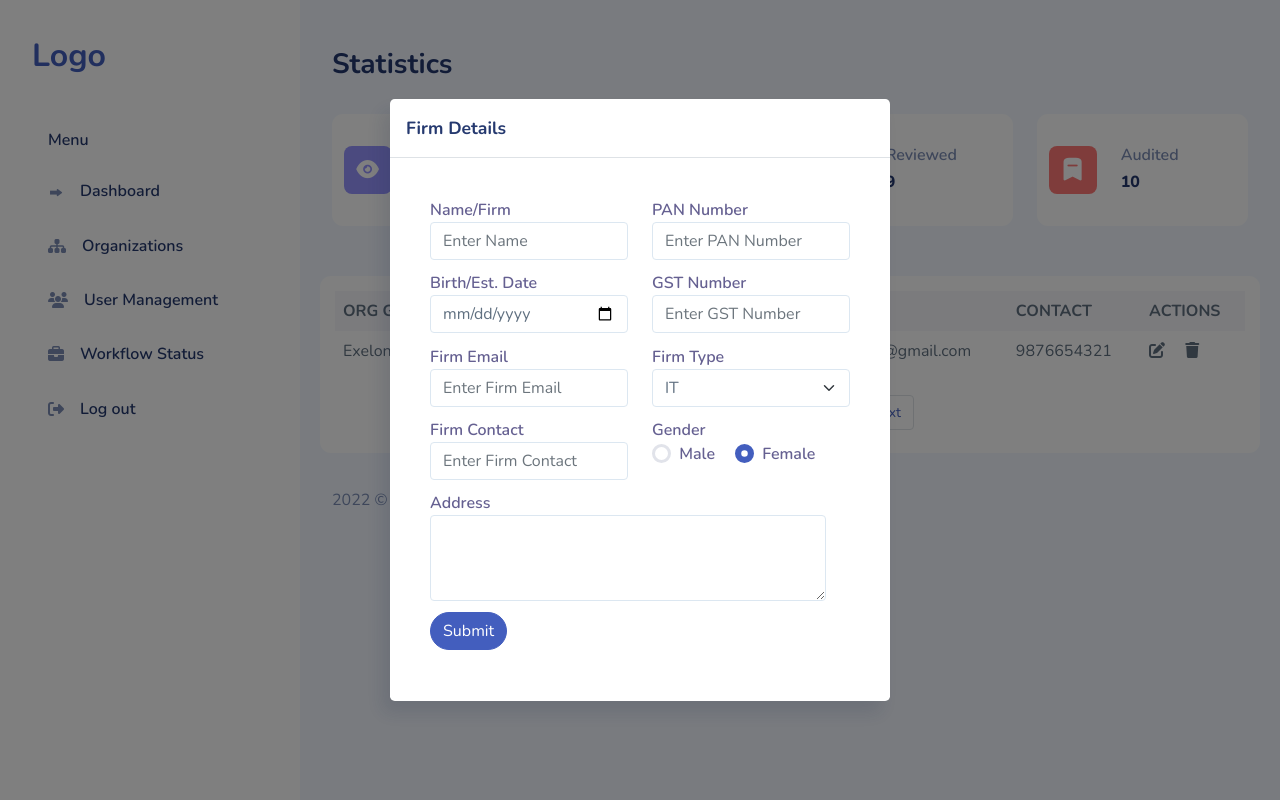
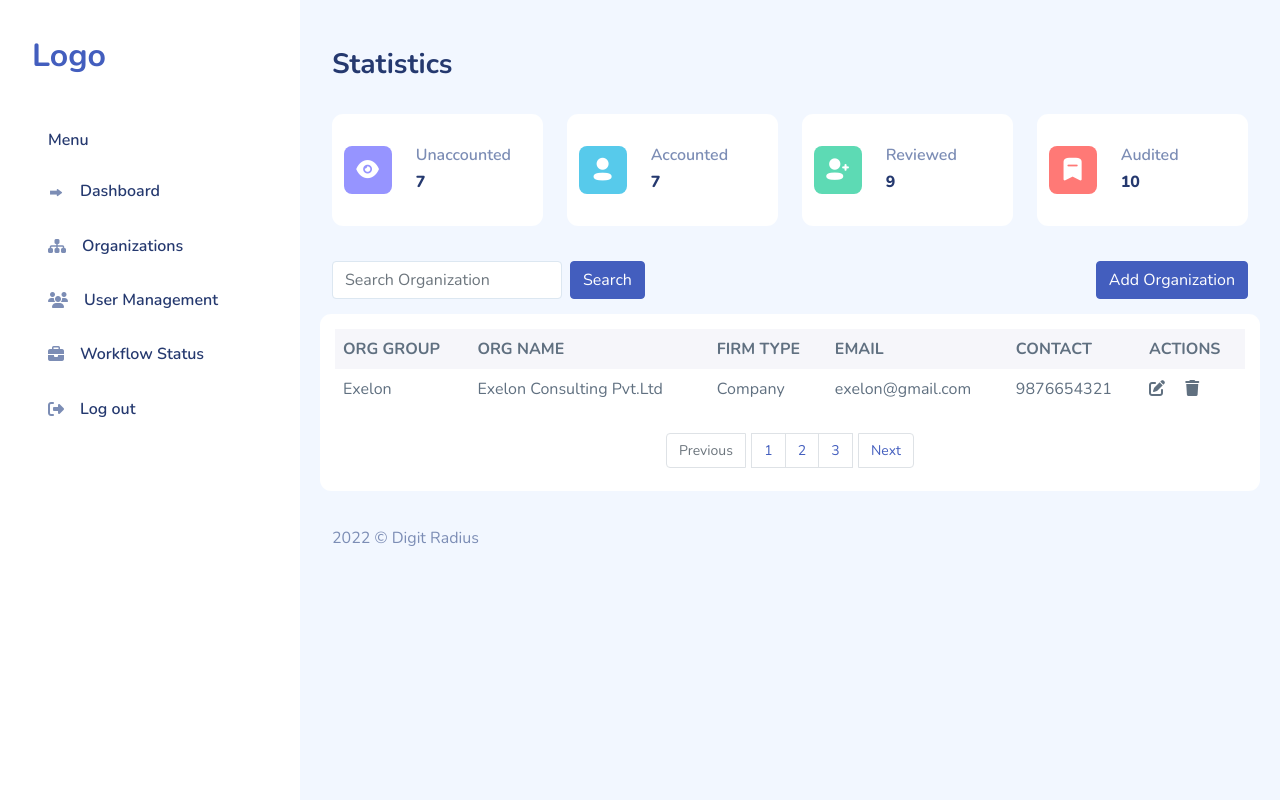
Before and after one commit to vone8/esystem, a PHP site: page /organizations.php in a window 1280 px wide. Run offline with PHP 8.4, Linux system fonts and the light colour scheme; the visitor is signed in with stand-in values (Sample User, id 1); data that the repository does not hold is empty; some libraries are stand-ins or nearby versions; some web fonts are replaced.

Commit message:
Add Organization

```diff
--- a/assets/css/custom.css
+++ b/assets/css/custom.css
@@ -93,3 +93,6 @@
 .dashbord-tab .table tbody tr td.uploaded i {
 	color: #5ddab4;
 }
+.search .btn-search {
+	margin-left: 8px;
+}
--- a/organizations.php
+++ b/organizations.php
@@ -132,6 +132,60 @@ if (strlen($_SESSION['adminid']==0)) {
                             </div>
                         </div>
 
+                        <div class="row search">
+                            <div class="col">
+                                <form class="form-inline d-flex align-items-center" action="#">
+                                    <div class="form-group mb-0">
+                                        <input class="form-control" type="search" name="search" placeholder="Search Organization">
+                                    </div>
+                                    <button type="submit" class="btn-search btn btn-primary">Search</button>
+                                </form>
+                            </div>
+                            <div class="col d-flex justify-content-end">
+                                <button class="btn btn-primary" data-bs-toggle="modal" data-bs-target="#exampleModal">Add Organization</button>
+                            </div>
+                        </div>
+
+                        <!-- Modal -->
+                        <div class="modal fade" id="exampleModal" tabindex="-1" aria-labelledby="exampleModalLabel" aria-hidden="true">
+                            <div class="modal-dialog modal-dialog-centered modal-lg">
+                                <div class="modal-content">
+                                <div class="modal-header">
+                                    <h5 class="modal-title" id="exampleModalLabel">Add Organization</h5>
+                                    <button type="button" class="btn-close" data-bs-dismiss="modal" aria-label="Close"></button>
+                                </div>
+                                <div class="modal-body">
+                                    <form>
+                                        <div class="row">
+                                            <div class="col-md-6 my-2">
+                                                <input type="text" class="form-control" placeholder="Enter Organization Group" aria-label="Enter Organization Group">
+                                            </div>
+                                            <div class="col-md-6 my-2">
+                                                <input type="text" class="form-control" placeholder="Enter Organization Name" aria-label="Enter Organization Name">
+                                            </div>
+                                            <div class="col-md-6 my-2">
+                                                <select class="form-select" aria-label="Default select example">
+                                                    <option selected>Company</option>
+                                                    <option value="1">Individual</option>
+                                                </select>
+                                            </div>
+                                            <div class="col-md-6 my-2">
+                                                <input type="text" class="form-control" placeholder="Organization Email" aria-label="Organization Email">
+                                            </div>
+                                            <div class="col-md-6 my-2">
+                                                <input type="text" class="form-control" placeholder="Organization Contact" aria-label="Organization Contact">
+                                            </div>
+                                            <div class="col-md-12 mt-3 ">
+                                                <button type="submit" class="btn btn-primary">Submit</button>
+                                            </div>
+                                        </div>
+                                    </form>
+                                </div>
+
+                                </div>
+                            </div>
+                        </div>
+
                         <div class="row dashbord-tab">
                             <div class="col-12 gen-table">
                                  <table class="table">
@@ -180,17 +234,6 @@ if (strlen($_SESSION['adminid']==0)) {
                         <p>2022 &copy; Digit Radius</p>
                     </div>
                 </div>
-                <?php   $ID = $_SESSION['ID'];
-                        $ret= mysqli_query($con,"SELECT * FROM eff_users WHERE ID = '$ID' ");
-                        $num=mysqli_fetch_array($ret);
-                        if($num['ID'] == 0){  ?>
-                            <script type="text/javascript">
-                                window.onload = () => {
-                                    $('#onload').modal('show');
-                                }
-                            </script>
-                 <?php }
-                ?>
             </footer>
         </div>
     </div>
```
